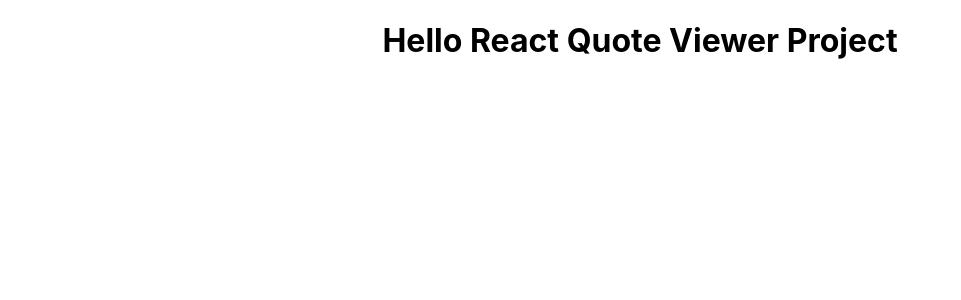
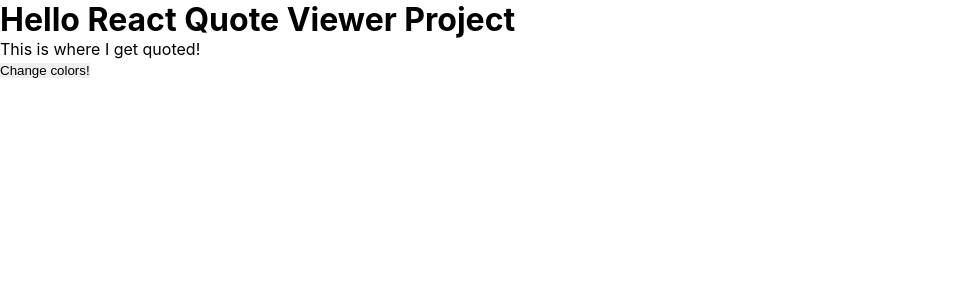
Before and after one commit to jayaramsivaramannair/react-quote-viewer, a React (Create React App) app: page / in a window 1280 px wide. Shown: the top 300 px of the page, without its empty margins (0-961 px from the left). Built offline with nearby package versions, Linux system fonts and the light colour scheme.

Commit message:
Added QuoteBox Component and a function to select Random color on button click

```diff
--- a/src/App.css
+++ b/src/App.css
@@ -1,38 +1,10 @@
-.App {
-  text-align: center;
+* {
+  margin: 0;
+  padding: 0;
+  border: 0;
 }
 
-.App-logo {
-  height: 40vmin;
-  pointer-events: none;
+.App {
+  height: 100vh;
+  color: black;
 }
-
-@media (prefers-reduced-motion: no-preference) {
-  .App-logo {
-    animation: App-logo-spin infinite 20s linear;
-  }
-}
-
-.App-header {
-  background-color: #282c34;
-  min-height: 100vh;
-  display: flex;
-  flex-direction: column;
-  align-items: center;
-  justify-content: center;
-  font-size: calc(10px + 2vmin);
-  color: white;
-}
-
-.App-link {
-  color: #61dafb;
-}
-
-@keyframes App-logo-spin {
-  from {
-    transform: rotate(0deg);
-  }
-  to {
-    transform: rotate(360deg);
-  }
-}
--- a/src/App.tsx
+++ b/src/App.tsx
@@ -1,11 +1,22 @@
-import React from 'react';
+import React, {useState} from 'react';
+import QuoteBox from './components/QuoteBox';
 
 import './App.css';
 
 function App() {
+
+  const [randomColor, setRandomColor] = useState('#ffffff')
+
+  const colorGenerator = () => {
+    let randomColor = '#'+Math.floor(Math.random()*16777215).toString(16);
+    return randomColor
+  }
+
+
   return (
-    <div className="App">
+    <div className="App" style={{backgroundColor: `${randomColor}`}}>
       <h1>Hello React Quote Viewer Project</h1>
+      <QuoteBox setRandomColor={setRandomColor} colorGenerator={colorGenerator}/>
     </div>
   );
 }
--- /dev/null
+++ b/src/components/QuoteBox.tsx
@@ -0,0 +1,23 @@
+import React from 'react';
+
+interface quoteProps {
+  setRandomColor: React.Dispatch<React.SetStateAction<string>>
+  colorGenerator() : string
+}
+
+
+const QuoteBox: React.FC<quoteProps> = ({setRandomColor, colorGenerator}) => {
+  const clickHandlerFunction = () => {
+    setRandomColor(colorGenerator())
+  }
+
+  return (
+    <div>
+      <p>This is where I get quoted!</p>
+      <button onClick={clickHandlerFunction}>Change colors!</button>
+    </div>
+  )
+}
+
+
+export default QuoteBox;
```
